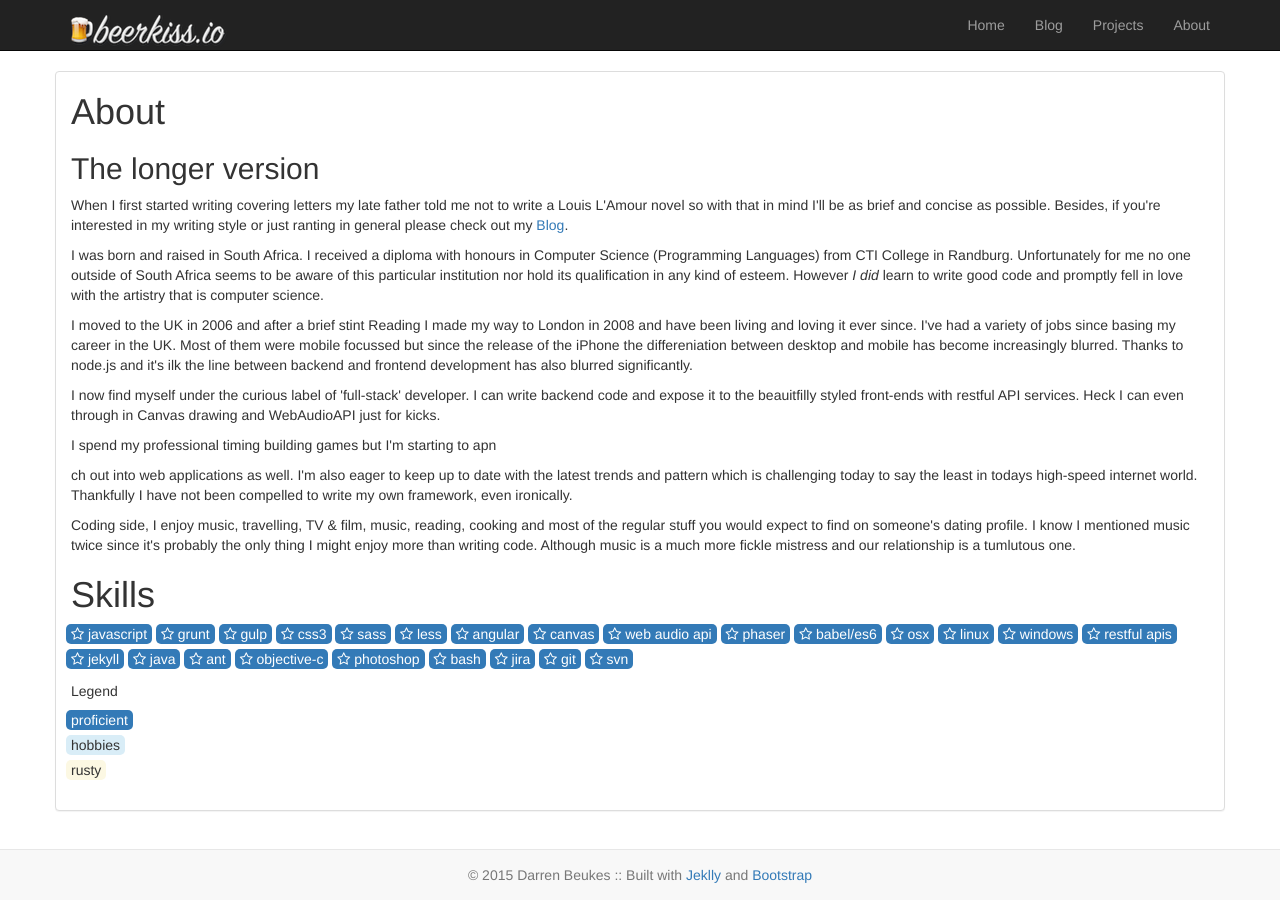
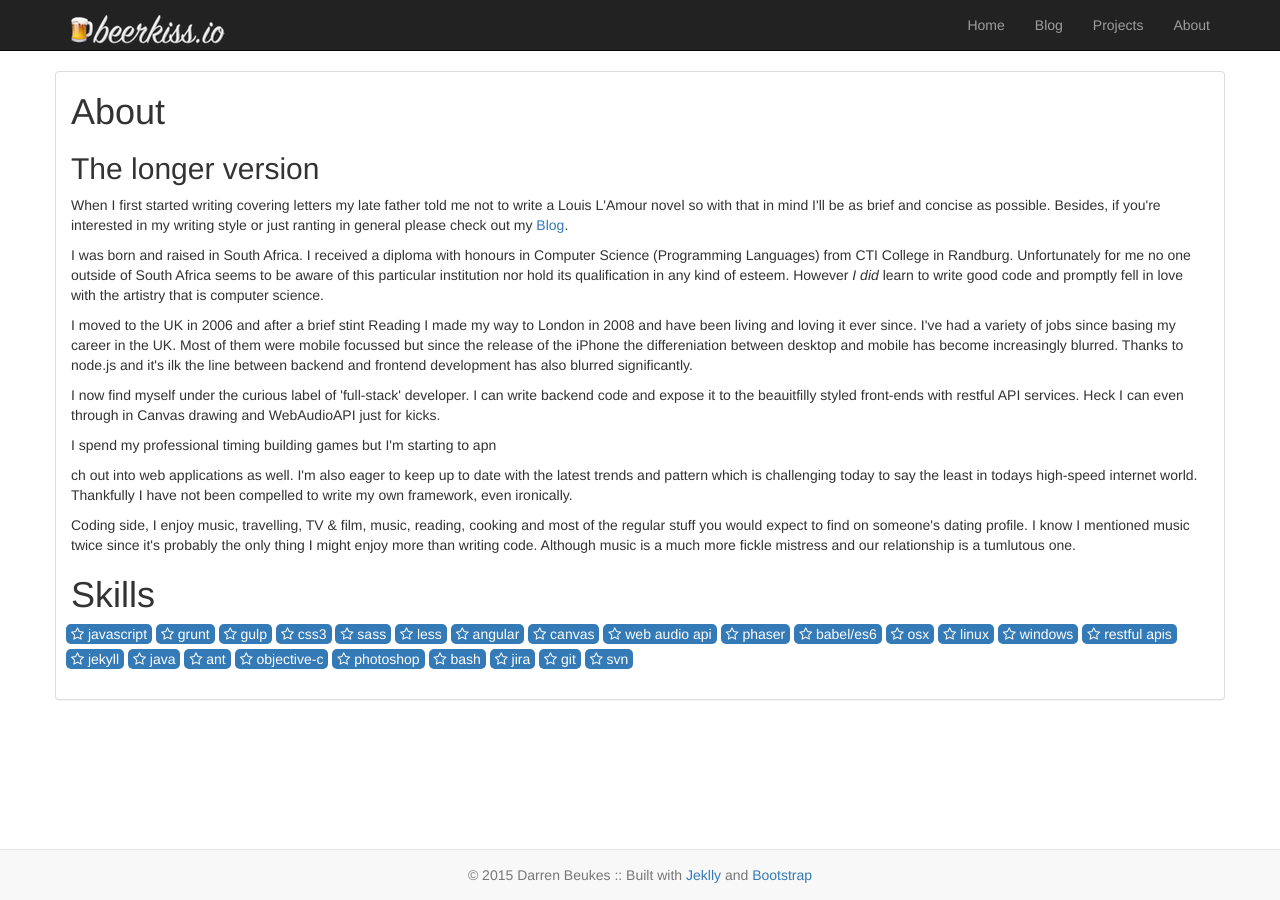
Before and after one commit to mr-beerkiss/mr-beerkiss.github.io, a Jekyll site: the page built from about/index.html, in a window 1280 px wide. Built offline with Jekyll 4.4.1, drawn with Linux system fonts in a browser that asks for light colours; nearby versions of some CDN libraries.

Commit message:
Removed legend section from about since it doesn't yapply yet and added instagram back to social links.

```diff
--- a/_data/social.yml
+++ b/_data/social.yml
@@ -11,7 +11,7 @@
   url: https://twitter.com/mr_beerkiss
   iconClass: fa-twitter
 - description: instagram
-  visible: false
+  visible: true
   url: https://instagram.com/mr_beerkiss/
   iconClass: fa-instagram
 - description: linkedin
--- a/about/index.html
+++ b/about/index.html
@@ -38,11 +38,11 @@ Coding side, I enjoy music, travelling, TV &amp; film, music, reading, cooking a
         <li class="bg-primary beerkiss-skills-list-item"><i class="fa fa-star-o"></i>&nbsp;{{ skill }}</li>
     {% endfor %}
 </ul>
-<h5>Legend</h5>
-	<ul class="list-inline">
-		<li class="bg-primary beerkiss-skills-list-item">proficient</li><br/>
-		<li class="bg-info beerkiss-skills-list-item">hobbies</li><br/>
-		<li class="bg-warning beerkiss-skills-list-item">rusty</li><br/>
+<h5 class="hidden">Legend</h5>
+	<ul class="list-inline hidden">
+		<li class="bg-primary beerkiss-skills-list-item">proficient</li>
+		<li class="bg-info beerkiss-skills-list-item">hobbies</li>
+		<li class="bg-warning beerkiss-skills-list-item">rusty</li>
 	</ul>
 
 </section>
```
